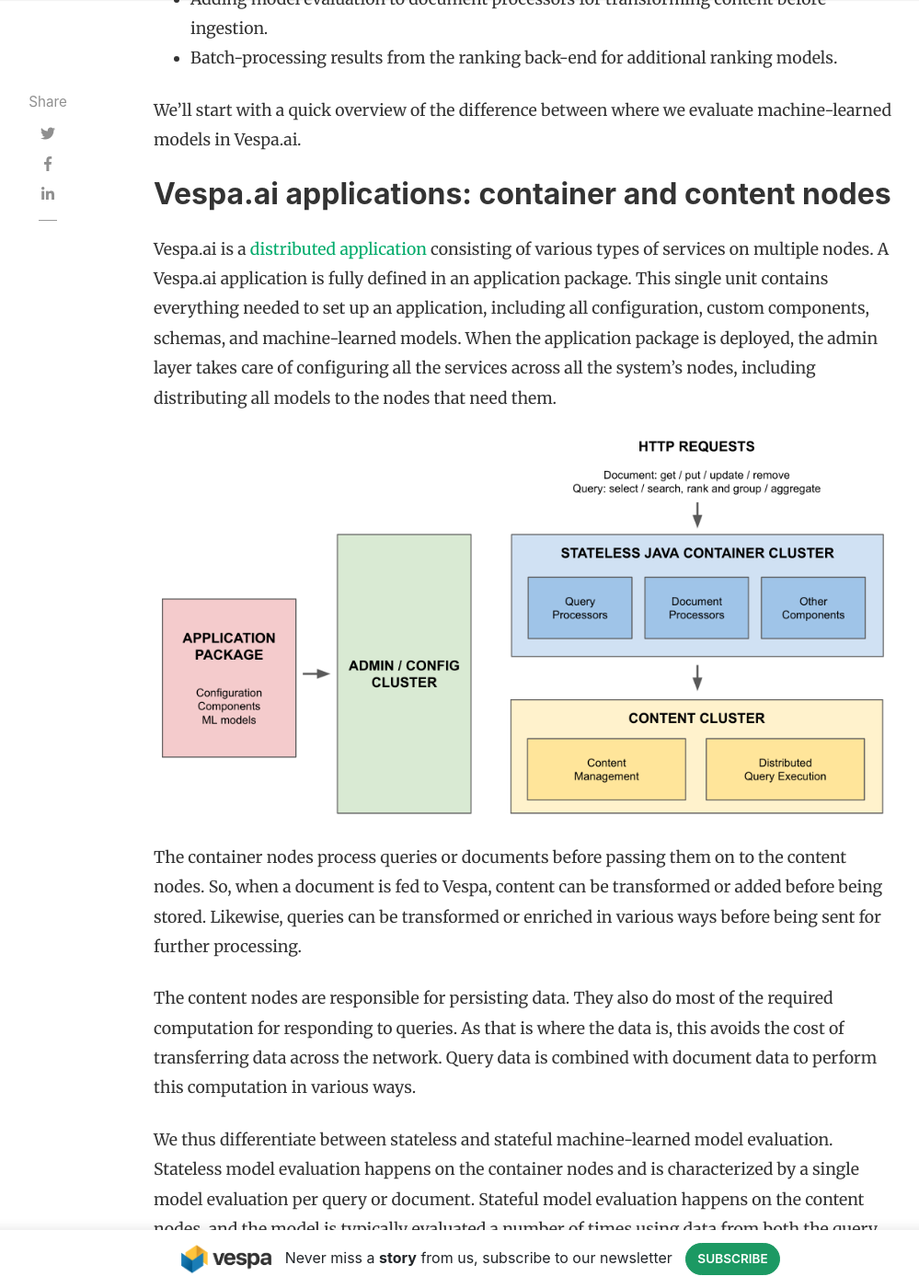
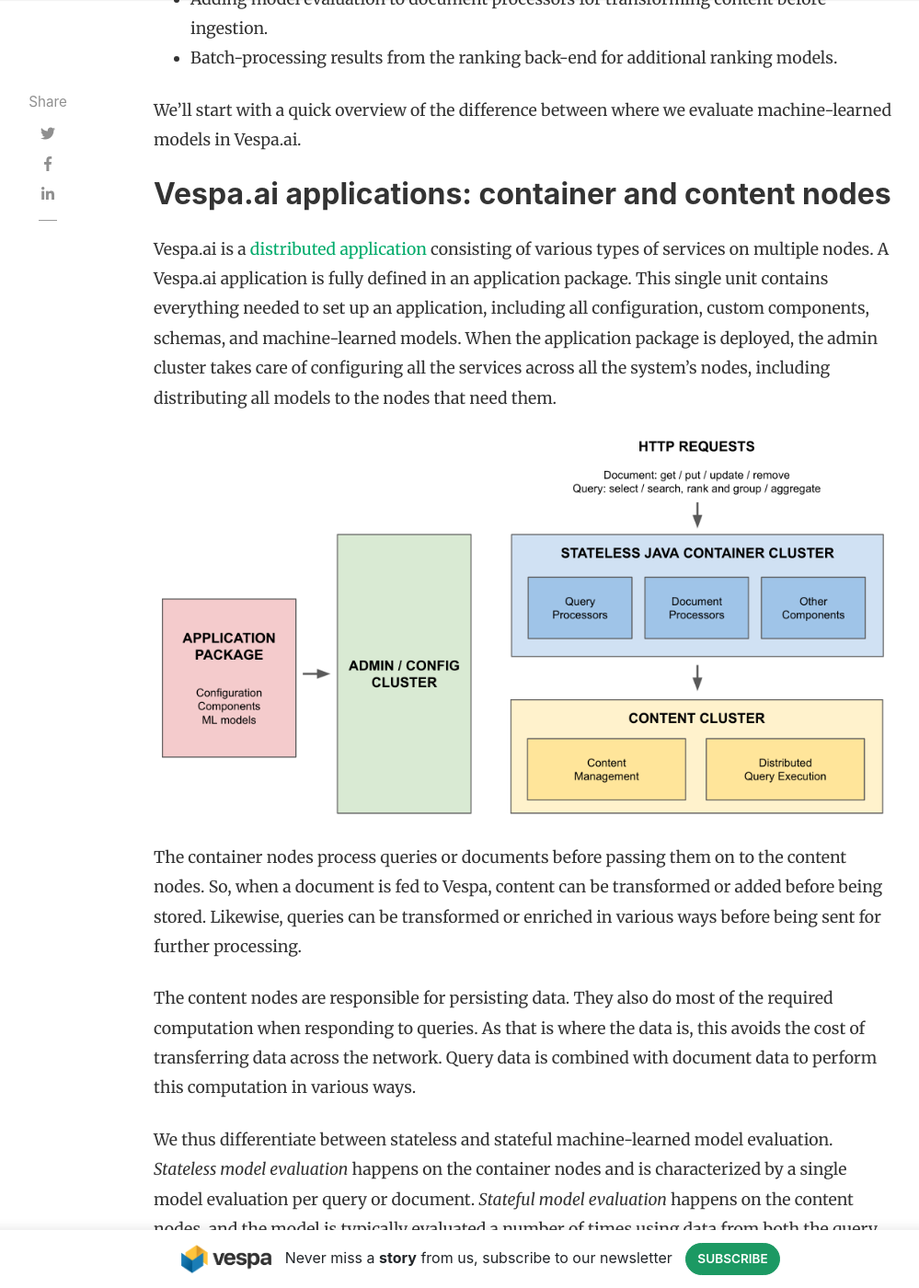
Before and after one commit to vespa-engine/blog, a Jekyll site: the page built from _posts/2021-07-05-stateless-model-evaluation.md, in a window 1280 px wide and 1400 px high, scrolled down 1714 px. Shown: the whole window at 92% size, without its empty margins (118-1117 px from the left). Built offline with Jekyll 4.4.1, drawn with Linux system fonts in a browser that asks for light colours; nearby versions of some CDN libraries; comment, search, counter and statistics services are not loaded; some of the changed text lies outside the part shown.

Commit message:
Resolve PR comments

```diff
--- a/_posts/2021-07-05-stateless-model-evaluation.md
+++ b/_posts/2021-07-05-stateless-model-evaluation.md
@@ -13,8 +13,8 @@
 
 ---
 
-A central architectural feature of Vespa.ai is the division of work between
-the stateless container cluster and the content cluster.
+A central architectural feature of [Vespa.ai](https://vespa.ai) is the division
+of work between the stateless container cluster and the content cluster.
 
 Most computation, such as evaluating machine-learned models, happens in
 the content cluster. However, it has become increasingly important to
@@ -75,7 +75,7 @@
 application is fully defined in an application package. This single unit
 contains everything needed to set up an application, including all
 configuration, custom components, schemas, and machine-learned models. When the
-application package is deployed, the admin layer takes care of configuring all
+application package is deployed, the admin cluster takes care of configuring all
 the services across all the system’s nodes, including distributing all
 models to the nodes that need them.
 
@@ -87,19 +87,19 @@
 in various ways before being sent for further processing.
 
 The content nodes are responsible for persisting data. They also do most of the
-required computation for responding to queries. As that is where the data is,
+required computation when responding to queries. As that is where the data is,
 this avoids the cost of transferring data across the network. Query data is
 combined with document data to perform this computation in various ways.
 
 We thus differentiate between stateless and stateful machine-learned model
-evaluation. Stateless model evaluation happens on the container nodes and is
-characterized by a single model evaluation per query or document. Stateful
-model evaluation happens on the content nodes, and the model is typically
+evaluation. _Stateless model evaluation_ happens on the container nodes and is
+characterized by a single model evaluation per query or document. _Stateful
+model evaluation_ happens on the content nodes, and the model is typically
 evaluated a number of times using data from both the query and the document.
 
-The exact configuration of the services on the nodes is specified in a single
-file: [services.xml](https://docs.vespa.ai/en/reference/services.html). Here
-the number of container and content nodes, and their capabilities, are fully
+The exact configuration of the services on the nodes is specified in
+[services.xml](https://docs.vespa.ai/en/reference/services.html). Here the
+number of container and content nodes, and their capabilities, are fully
 configured. Indeed, a Vespa.ai application does not need to be set up with any
 content nodes, purely running stateless container code, including serving
 machine-learned models.
```
